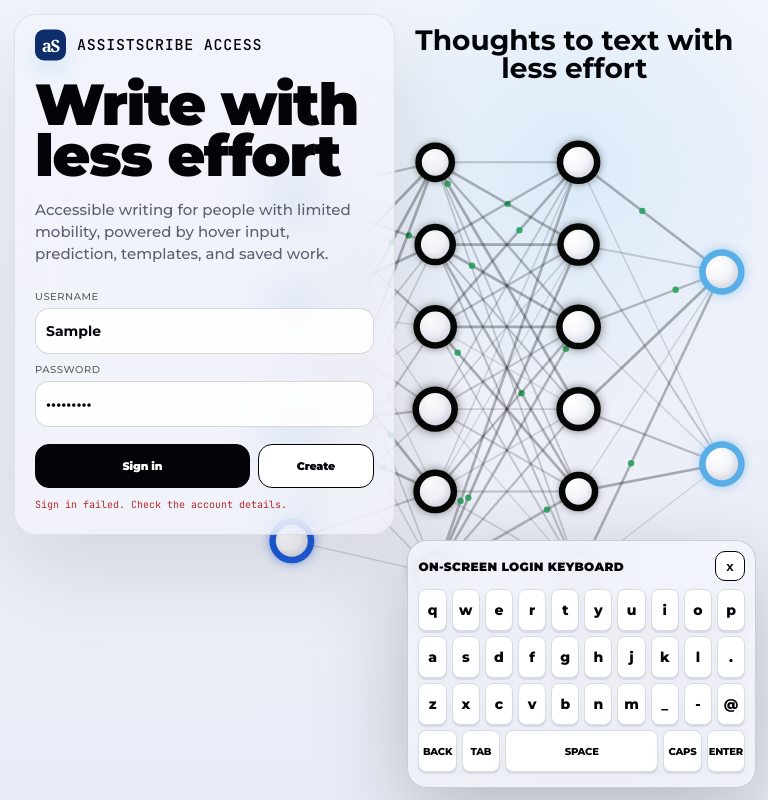
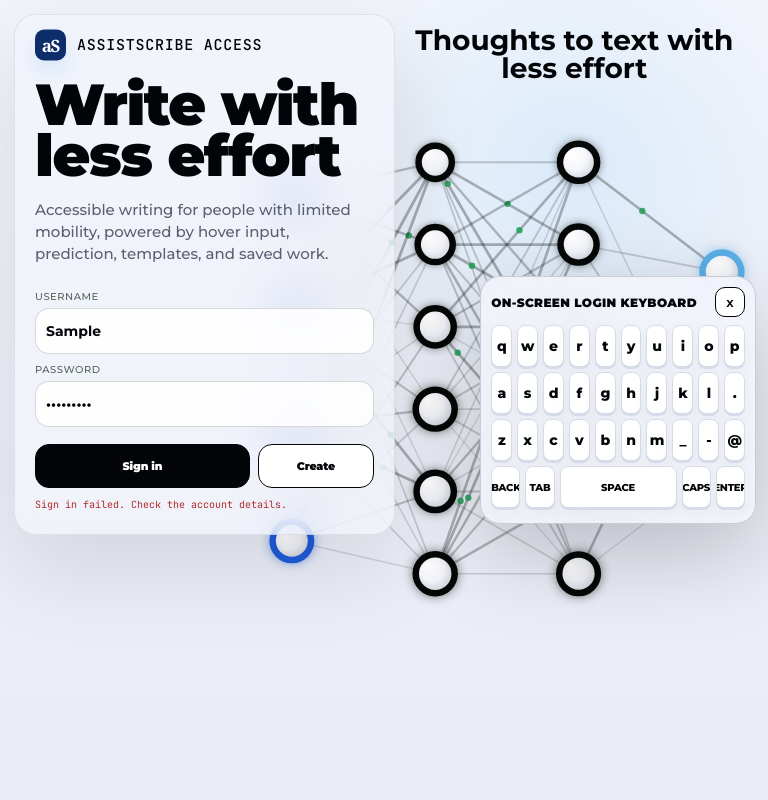
Before and after one commit to kevinpa2004-bot/saasathon, a browser extension: page assiscribe-vercel/index.html in a window 768 px wide. Both pictures are taken after typing "Sample", "Sample123" into the empty fields and a click on the button "Sign in". Drawn offline with nearby package versions, Linux system fonts and the light colour scheme.

Commit message:
Dock login keyboard on right side

```diff
--- a/assiscribe-vercel/index.html
+++ b/assiscribe-vercel/index.html
@@ -1595,10 +1595,11 @@ document.addEventListener('DOMContentLoaded', () => {
   .login-kb {
     position: fixed;
     right: 18px;
-    bottom: 18px;
-    transform: none;
+    top: 50%;
+    bottom: auto;
+    transform: translateY(-50%);
     z-index: 430;
-    width: min(520px, calc(52vw - 24px));
+    width: min(390px, calc(38vw - 18px));
     max-width: calc(100vw - 36px);
     display: none;
     padding: 12px;
@@ -1660,9 +1661,11 @@ document.addEventListener('DOMContentLoaded', () => {
   .login-kb button.fn { font-size: 10px; }
   @media (max-width: 1080px) and (min-width: 721px) {
     .login-kb {
-      width: min(430px, calc(48vw - 20px));
+      width: min(360px, calc(38vw - 16px));
       right: 12px;
-      bottom: 12px;
+      top: 50%;
+      bottom: auto;
+      transform: translateY(-50%);
       padding: 10px;
     }
     .login-kb button.key {
@@ -1678,16 +1681,20 @@ document.addEventListener('DOMContentLoaded', () => {
     }
   }
   @media (max-width: 720px) {
+    .auth-screen {
+      padding-bottom: 290px !important;
+    }
     .login-kb {
       left: 8px;
       right: 8px;
+      top: auto;
       bottom: 8px;
       transform: none;
       width: auto;
       padding: 8px;
     }
     .login-kb button.key {
-      height: 34px;
+      height: 32px;
       font-size: 11px;
       border-radius: 8px;
     }
```
Also changed, not shown: index.html (+13 -6 lines).
